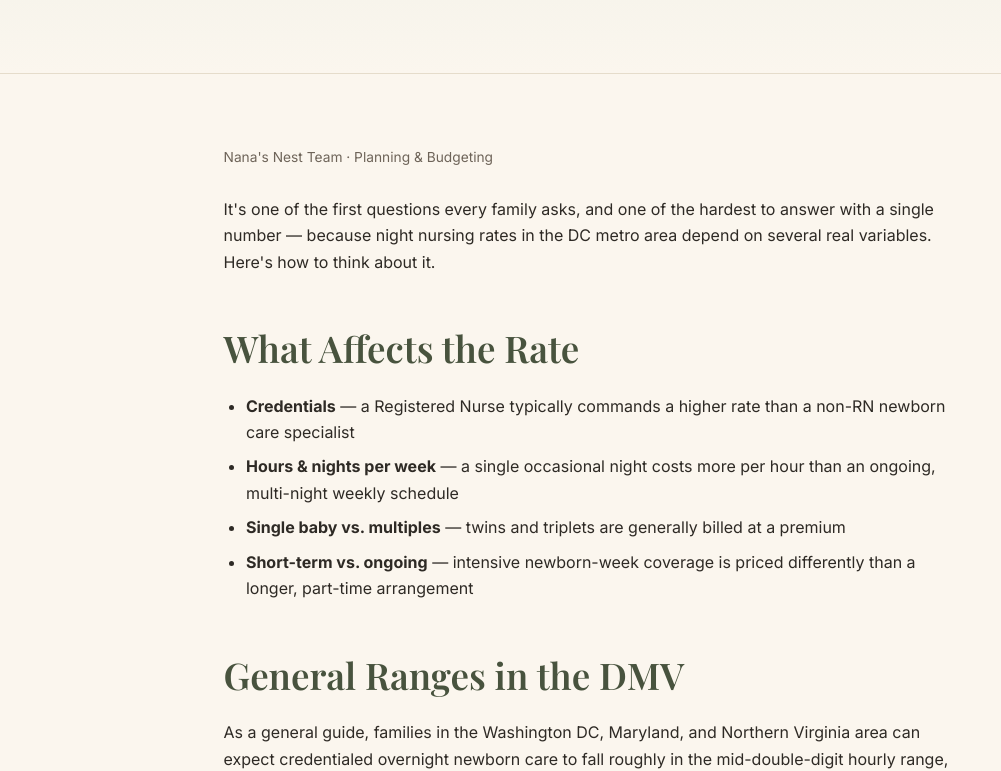
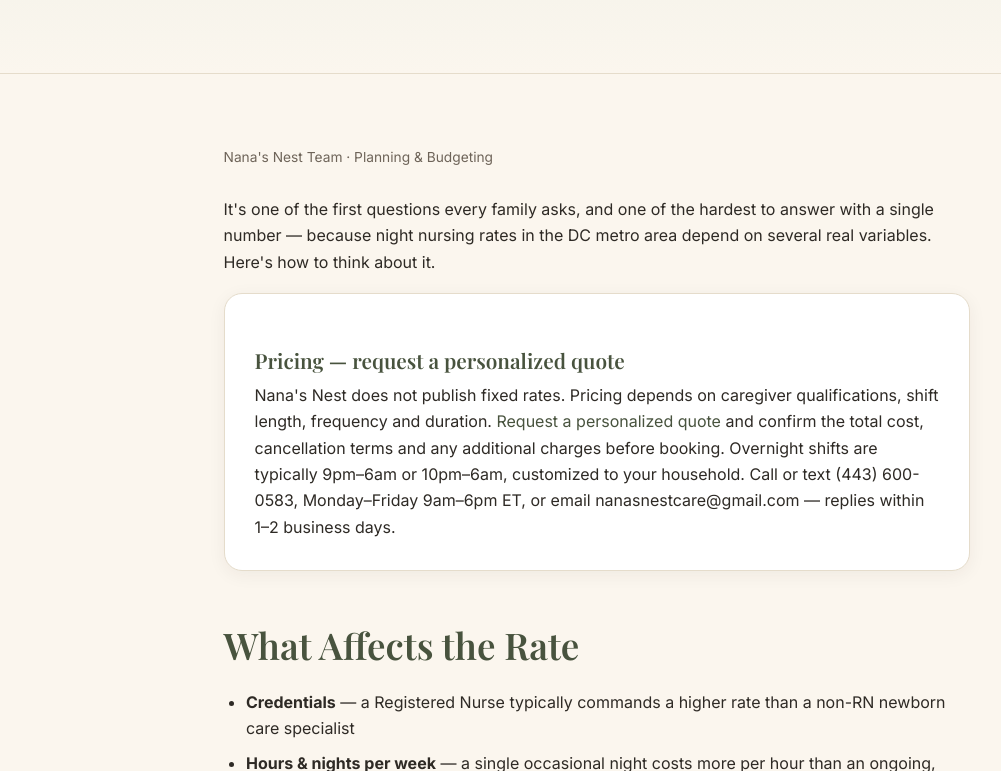
Before and after one commit to handshakemallmarketing/nanasnest, a plain HTML site: page blog/cost-of-a-night-nurse-dc-maryland-virginia.html in a window 1280 px wide. Shown: the part 498-1269 px from the top of the page, without its empty margins (43-1044 px from the left). Drawn offline with nearby package versions, Linux system fonts and the light colour scheme.

Commit message:
Add pricing quote card to night nurse cost guide
Added pricing information and contact details for personalized quotes on night nursing services.

```diff
--- a/blog/cost-of-a-night-nurse-dc-maryland-virginia.html
+++ b/blog/cost-of-a-night-nurse-dc-maryland-virginia.html
@@ -73,6 +73,10 @@
       <p class="post-meta">Nana's Nest Team &middot; Planning & Budgeting</p>
 
       <p>It's one of the first questions every family asks, and one of the hardest to answer with a single number &mdash; because night nursing rates in the DC metro area depend on several real variables. Here's how to think about it.</p>
+      <div class="card">
+        <h3>Pricing — request a personalized quote</h3>
+        <p>Nana's Nest does not publish fixed rates. Pricing depends on caregiver qualifications, shift length, frequency and duration. <a href="https://nanasnestcare.com/contact.html">Request a personalized quote</a> and confirm the total cost, cancellation terms and any additional charges before booking. Overnight shifts are typically 9pm–6am or 10pm–6am, customized to your household. Call or text (443) 600-0583, Monday–Friday 9am–6pm ET, or email nanasnestcare@gmail.com — replies within 1–2 business days.</p>
+      </div>
       <h2>What Affects the Rate</h2>
       <ul>
         <li><strong>Credentials</strong> &mdash; a Registered Nurse typically commands a higher rate than a non-RN newborn care specialist</li>
```
